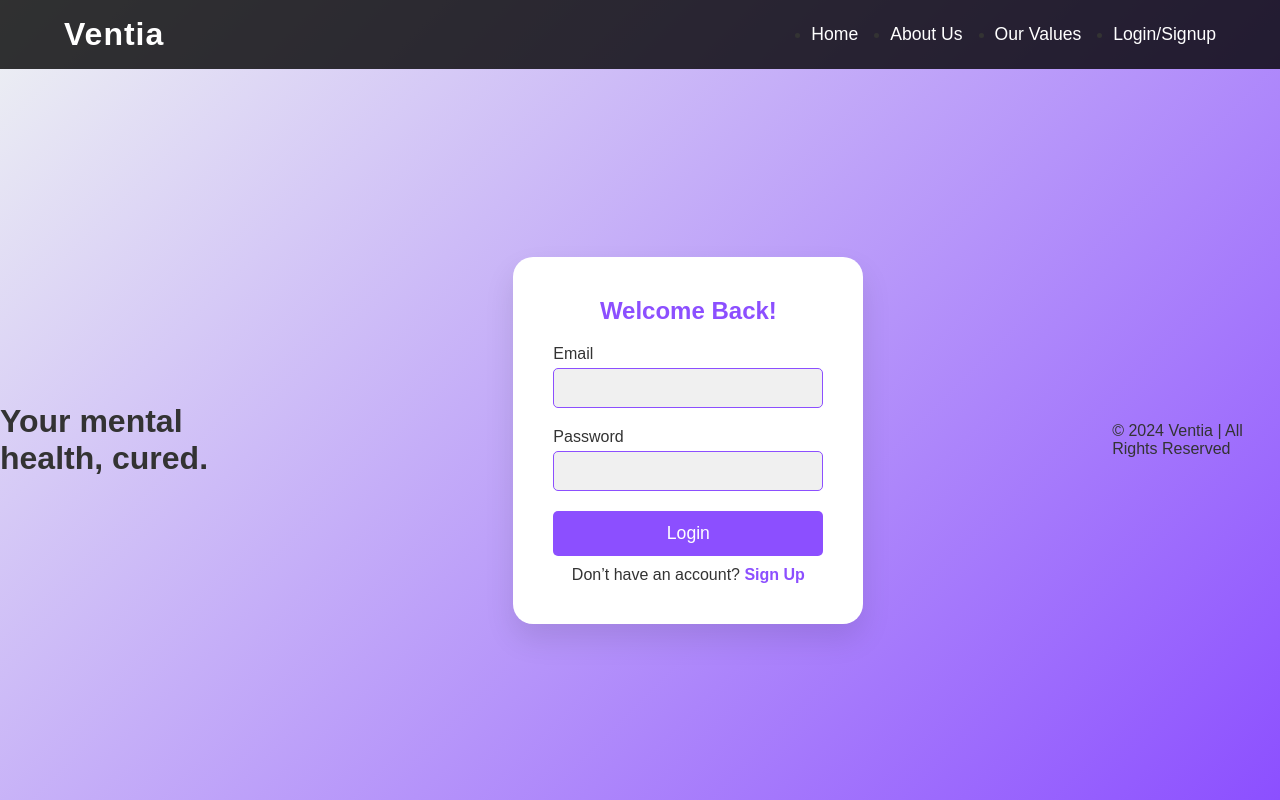
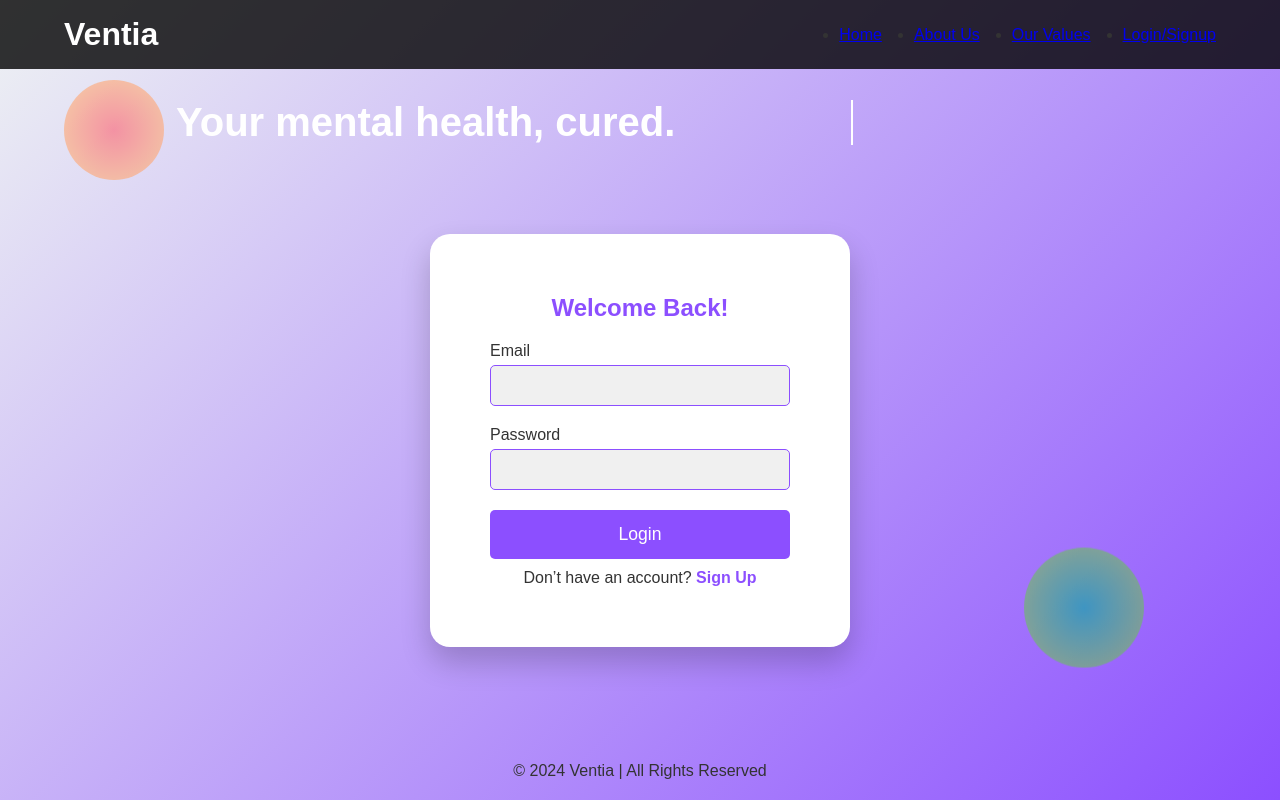
Before and after one commit to Suneet3476/ventia, a plain HTML site: page public/login.html in a window 1280 px wide. Drawn offline with Linux system fonts and the light colour scheme; files whose address does not match are found by name.

Commit message:
Update bstyles.css

```diff
--- a/public/bstyles.css
+++ b/public/bstyles.css
@@ -13,7 +13,8 @@ body {
   justify-content: center;
   align-items: center;
   min-height: 100vh;
-  padding-top: 80px; /* to offset navbar */
+  padding-top: 80px;
+  overflow: hidden; /* To hide floating objects */
 }
 
 /* Navbar */
@@ -27,45 +28,17 @@ body {
   width: 100%;
   top: 0;
   z-index: 1000;
-  transition: background-color 0.4s ease;
 }
 
 .navbar .logo {
   font-size: 2rem;
   color: white;
   font-weight: 700;
-  letter-spacing: 1px;
-  cursor: pointer;
 }
 
 .nav-links {
   display: flex;
   gap: 2rem;
-}
-
-.nav-btn {
-  position: relative;
-  color: white;
-  font-weight: 500;
-  font-size: 1.1rem;
-  text-decoration: none;
-}
-
-.nav-btn::after {
-  content: '';
-  position: absolute;
-  left: 0;
-  bottom: 0;
-  width: 100%;
-  height: 2px;
-  background-color: var(--accent-color);
-  transform: scaleX(0);
-  transform-origin: left;
-  transition: transform 0.3s ease;
-}
-
-.nav-btn:hover::after {
-  transform: scaleX(1);
 }
 
 /* Authentication Wrapper */
@@ -74,15 +47,15 @@ body {
   justify-content: center;
   align-items: center;
   width: 100%;
-  height: calc(100vh - 80px); /* offset for navbar */
+  height: calc(100vh - 80px);
 }
 
 .auth-container {
   background: white;
-  padding: 40px;
+  padding: 60px; /* Enlarged */
   border-radius: 20px;
-  box-shadow: 0 15px 30px rgba(0, 0, 0, 0.1);
-  width: 350px;
+  box-shadow: 0 15px 30px rgba(0, 0, 0, 0.2);
+  width: 420px; /* Enlarged */
   position: relative;
   transition: 0.5s;
 }
@@ -100,28 +73,25 @@ body {
 .input-group label {
   display: block;
   margin-bottom: 5px;
-  font-weight: 500;
 }
 
 .input-group input {
   width: 100%;
-  padding: 10px;
+  padding: 12px;
   border-radius: 5px;
   border: 1px solid var(--primary-color);
-  font-size: 1rem;
   background: #f0f0f0;
 }
 
 .submit-btn {
   width: 100%;
-  padding: 12px;
+  padding: 14px;
   background-color: var(--primary-color);
   color: white;
   border: none;
   border-radius: 5px;
   font-size: 1.1rem;
   cursor: pointer;
-  transition: background-color 0.3s ease;
 }
 
 .submit-btn:hover {
@@ -139,7 +109,7 @@ body {
   font-weight: 600;
 }
 
-/* Toggle Form */
+/* Enlarged Form Size */
 .form-box {
   display: none;
 }
@@ -148,15 +118,78 @@ body {
   display: block;
 }
 
-/* Animations */
-@keyframes fadeIn {
-  from {
-    opacity: 0;
+/* Footer Fix */
+footer {
+  text-align: center;
+  padding: 10px 0;
+  position: absolute;
+  bottom: 10px;
+  width: 100%;
+}
+
+/* Floating Animated Objects */
+.floating-object {
+  position: absolute;
+  width: 100px;
+  height: 100px;
+  background: radial-gradient(circle, #ff5f6d, #ffc371);
+  border-radius: 50%;
+  top: 10%;
+  left: 5%;
+  animation: move 5s infinite ease-in-out;
+  z-index: 0;
+  opacity: 0.6;
+}
+
+.floating-object.two {
+  background: radial-gradient(circle, #00b09b, #96c93d);
+  width: 120px;
+  height: 120px;
+  top: 70%;
+  left: 80%;
+  animation: move 7s infinite ease-in-out;
+  opacity: 0.6;
+}
+
+/* Animation for floating objects */
+@keyframes move {
+  0% {
+    transform: translateY(0px);
+  }
+  50% {
     transform: translateY(-20px);
   }
-  to {
-    opacity: 1;
-    transform: translateY(0);
+  100% {
+    transform: translateY(0px);
+  }
+}
+
+/* Typed Text Animation */
+.typed-text-wrapper {
+  text-align: center;
+  position: absolute;
+  top: 100px;
+  width: 100%;
+}
+
+.typed-text {
+  font-size: 2.5rem;
+  color: white;
+  animation: typing 3s steps(30) infinite;
+  white-space: nowrap;
+  overflow: hidden;
+  border-right: 2px solid white;
+}
+
+@keyframes typing {
+  0% {
+    width: 0;
+  }
+  50% {
+    width: 100%;
+  }
+  100% {
+    width: 0;
   }
 }
 
```
